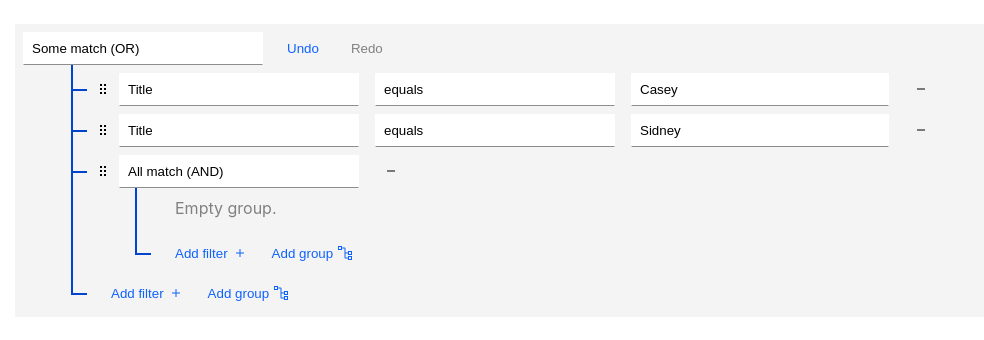
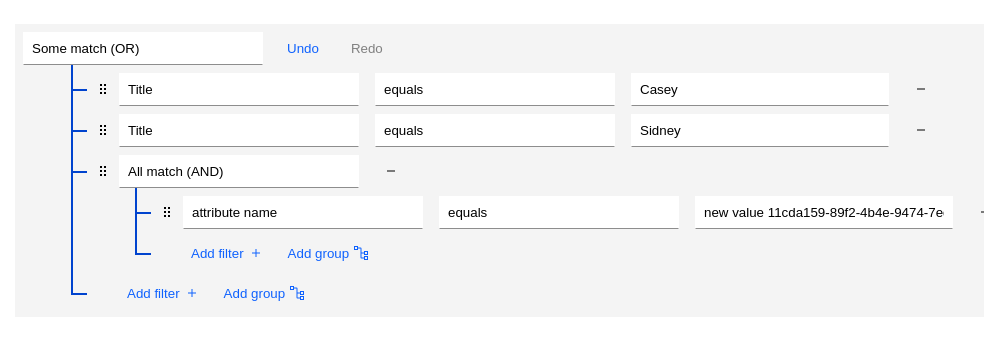
Before and after one commit to gillibrand/rules, a React (Vite) app: page / in a window 1280 px wide. Both pictures are taken after a click on the button "Add group". Shown: the top 340 px of the page, without its empty margins (9-993 px from the left). Built offline with nearby package versions, Linux system fonts and the light colour scheme.

Commit message:
start of DnD

```diff
--- a/src/DragHandle.tsx
+++ b/src/DragHandle.tsx
@@ -1,12 +1,15 @@
-import cx from "classnames";
-
+import cx from 'classnames';
+import { startPossibleDrag } from './dragManager';
 interface Props {
   className?: string;
 }
 
 function DragHandle({ className }: Props) {
   return (
-    <div className={cx("DragHandle", className)}>
+    <div
+      className={cx('DragHandle', className)}
+      onMouseDown={startPossibleDrag}
+    >
       <div className="dragIcon" />
     </div>
   );
--- a/src/Rule.tsx
+++ b/src/Rule.tsx
@@ -47,7 +47,7 @@ function Rule({ rule, parentGroup }: Props) {
   //  Wrapper div is to animate without concern for padding. Inner Rule is the real thing with
   //  padding.
   return (
-    <div ref={ref} className="AnyRuleWrapper">
+    <div ref={ref} className="AnyRuleWrapper" data-id={rule.id}>
       <div className="Rule">
         <DragHandle className="negative1EndMargin" />
 
--- a/src/RuleGroup.tsx
+++ b/src/RuleGroup.tsx
@@ -32,11 +32,18 @@ function RuleGroup({ group, parentGroup }: Props) {
   }
 
   function onAddGroup() {
+    const initialRule = {
+      type: 'rule' as const,
+      name: 'attribute name',
+      operator: EqualOperator,
+      value: 'new value ' + generateGuid(),
+      id: generateGuid(),
+    };
     controller.addNewRule(
       {
         type: 'group',
         groupOperator: 'AND',
-        rules: [],
+        rules: [initialRule],
         id: generateGuid(),
       },
       group
@@ -172,7 +179,7 @@ function RuleGroup({ group, parentGroup }: Props) {
     return ruleGroupEl;
   } else {
     return (
-      <div className="AnyRuleWrapper" ref={ref}>
+      <div className="AnyRuleWrapper" ref={ref} data-id={group.id}>
         {ruleGroupEl}
       </div>
     );
--- /dev/null
+++ b/src/dragManager.tsx
@@ -0,0 +1,67 @@
+import React from 'react';
+
+// const handleMove: MouseEventHandler<HTMLElement> = (e) => {};
+function handleMove(e: MouseEvent) {
+  if (!avatar) return;
+  const diffX = e.clientX - startX;
+  const diffY = e.clientY - startY;
+
+  const transform = `translate(${diffX}px, ${diffY}px)`;
+  console.info('>>> transform', transform);
+
+  avatar.style.transform = transform;
+}
+
+function handleDrop() {
+  if (avatar) {
+    avatar.parentNode?.removeChild(avatar);
+    avatar = null;
+  }
+
+  if (startRow) {
+    startRow.style.visibility = 'visible';
+  }
+
+  window.removeEventListener('mouseup', handleDrop);
+  window.removeEventListener('mousemove', handleMove);
+}
+
+// React.Mouse
+// function handleDrop(e) {}
+
+let startX = 0;
+let startY = 0;
+
+let avatar: HTMLElement | null = null;
+let startRow: HTMLElement | null = null;
+
+function startPossibleDrag(e: React.MouseEvent<HTMLElement>) {
+  console.info('>>> e', e);
+  startX = e.clientX;
+  startY = e.clientY;
+
+  if (!(e.target instanceof HTMLElement)) return;
+  const row = e.target.closest('.Rule') as HTMLElement;
+  if (!row) return;
+
+  const clone = row.cloneNode(true) as HTMLElement;
+  const { x, y } = row.getBoundingClientRect();
+  clone.style.left = x + 'px';
+  clone.style.top = y + 'px';
+  clone.style.position = 'absolute';
+  clone.style.zIndex = '100';
+  clone.style.backgroundColor = '#eee';
+  clone.style.paddingBottom = '.5rem';
+  clone.style.boxShadow = '3px 3px 10px gray';
+
+  document.body.appendChild(clone);
+  avatar = clone;
+
+  startRow = row;
+  startRow.style.visibility = 'hidden';
+
+  window.addEventListener('mousemove', handleMove);
+  window.addEventListener('mouseup', handleDrop);
+}
+
+export { startPossibleDrag };
--- a/src/rules.scss
+++ b/src/rules.scss
@@ -65,6 +65,9 @@
   // Normally the vertical guidelines goes all the way down to meet the next rule, but if it's the
   // last, end it early next to the controls.
   &:last-child {
+    &::after {
+      display: inline;
+    }
     &::before {
       height: 1.5rem;
     }
@@ -76,6 +79,10 @@
     // height: 3px;
     // background-color: black;
   }
+}
+
+.RuleGroup__controls {
+  padding-inline-start: 6rem !important;
 }
 
 .hoverButton {
```
